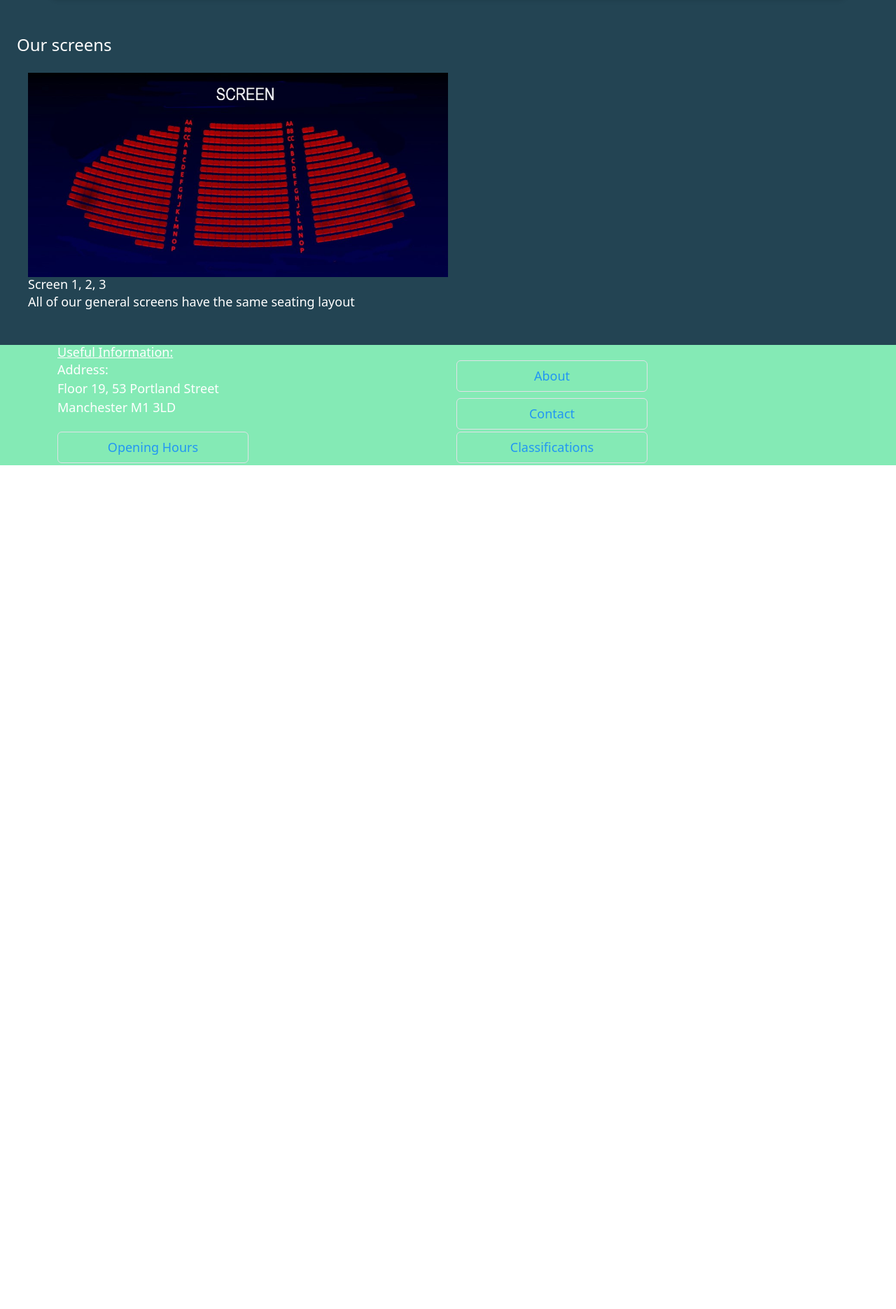
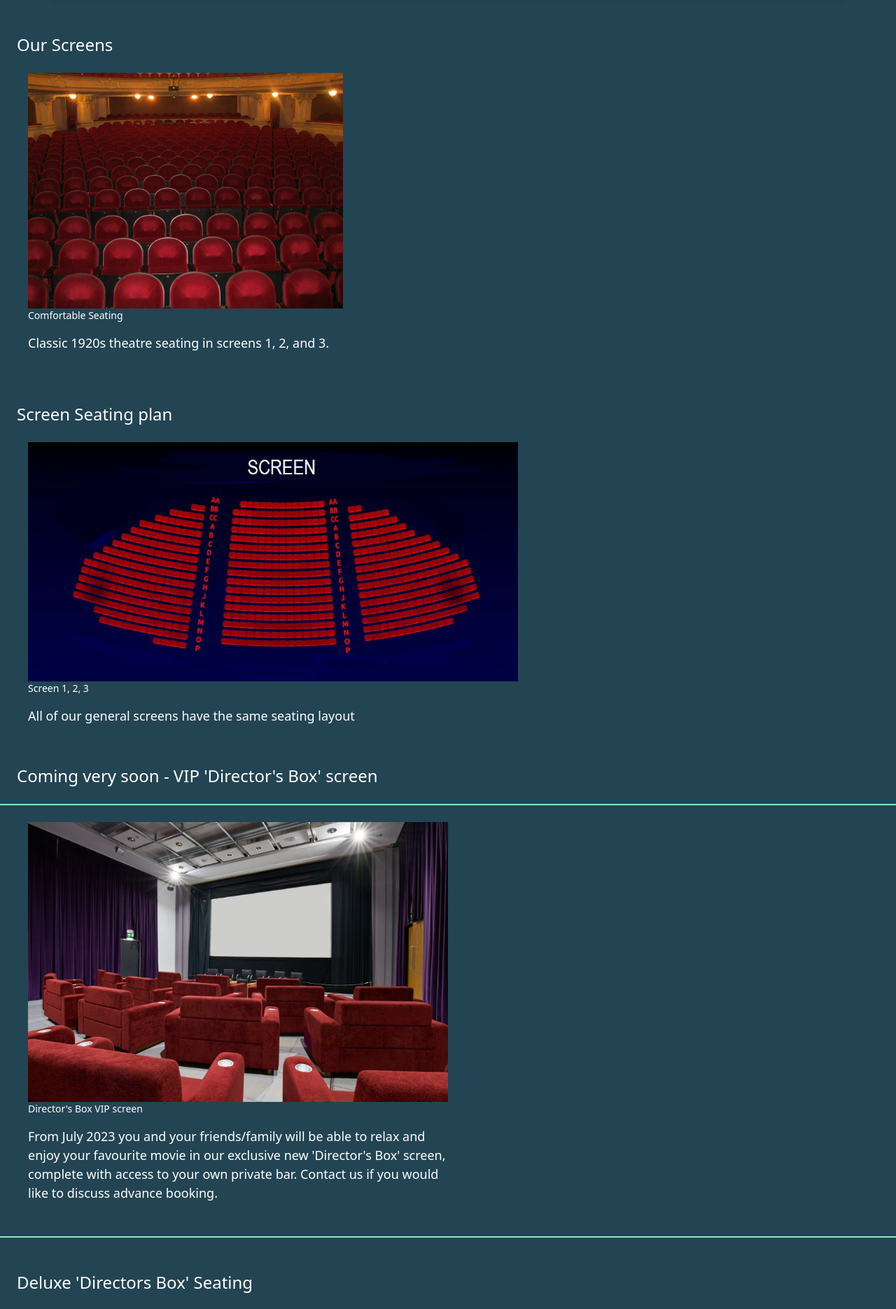
Before and after one commit to rcbcastillo/QA-Cinema, a React (Create React App) app in the folder frontend/: page /screens in a window 1280 px wide. Shown: the part 78-1949 px from the top of the page at 70% size. Before the commit the page ends 800 px from the top, so only its background shows below. Built offline with nearby package versions, Linux system fonts and the light colour scheme.

Commit message:
Screens page completed

```diff
--- a/frontend/src/Components/Screens.jsx
+++ b/frontend/src/Components/Screens.jsx
@@ -1,25 +1,81 @@
 import React from "react";
+import { Link } from "react-router-dom";
 import deluxeSeatPlan from "../assets/screenImages/deluxe-seat-plan.jpg";
 import stdSeatPlan from "../assets/screenImages/standard-seat-plan.jpg";
+import seatingImg from "../assets/screenImages/screen-seating.jpg";
+import deluxeSeatingImg from "../assets/screenImages/new-luxury-seating.jpg";
 
 const Screens = () => {
   return (
-    <div className="outer-panel-div">
-      <div className="pt-3 my-2 col-start-1 col-span-3">
-        <h4 className="custom-header">Our screens</h4>
+    <>
+      <div className="outer-panel-div">
+        <div className="pt-3 my-2 col-start-1 col-span-3">
+          <h4 className="custom-header">Our Screens</h4>
+          <article className="pl-10 mb-4">
+            <img
+              width="450"
+              height="500"
+              src={seatingImg}
+              alt="Cinema seating red velvet theatre chairs in an old cinema"
+            ></img>
+            <h6 className="text-sm">Comfortable Seating</h6>
+            <p className="py-3">
+              Classic 1920s theatre seating in screens 1, 2, and 3.
+            </p>
+          </article>
+        </div>
+      </div>
+      <div className="my-2 col-start-1 col-span-3">
+        <h4 className="custom-header">Screen Seating plan</h4>
         <article className="pl-10 mb-4">
           <img
+            width="700"
+            height="700"
             src={stdSeatPlan}
-            alt="Cineman Screen seating plan showing rows
+            alt="Cinema Screen seating plan showing rows
             AA to P in three sections"
           ></img>
-          <h6>Screen 1, 2, 3</h6>
-          <p className="pb-3">
+          <h6 className="text-sm">Screen 1, 2, 3</h6>
+          <p className="py-3">
             All of our general screens have the same seating layout
           </p>
         </article>
       </div>
-    </div>
+      <h4 className="custom-header">
+        Coming very soon - VIP 'Director's Box' screen
+      </h4>
+
+      <div className="outer-panel-div">
+        <div className="pt-3 my-2 col-start-1 col-span-3">
+          <article className="pl-10 mb-4">
+            <img
+              src={deluxeSeatingImg}
+              alt="modern wide reclining luxury armchair seats"
+            ></img>
+            <h6 className="text-sm">Director's Box VIP screen</h6>
+            <p className="py-3">
+              From July 2023 you and your friends/family will be able to relax
+              and enjoy your favourite movie in our exclusive new 'Director's
+              Box' screen, complete with access to your own private bar. <Link to="contact-form" className=""> Contact
+              us </Link> if you would like to discuss advance booking.
+            </p>
+          </article>
+        </div>
+      </div>
+      <div className="outer-panel-div">
+        <div className="pt-3 my-2 col-start-1 col-span-3">
+          <h4 className="custom-header">Deluxe 'Directors Box' Seating</h4>
+          <article className="pl-10 mb-4">
+            <img
+              src={deluxeSeatPlan}
+              alt="seating plan of 5 rows of 6 armchairs, screen at the front and bar at the back"
+            ></img>
+            <h6 className="text-sm">VIP Seating</h6>
+            <p className="py-3">Luxury and exclusive seating for 30 people, available for booking from July 2023</p>
+          </article>
+        </div>
+      </div>
+    </>
   );
 };
 
```
Also changed, not shown: frontend/src/assets/screenImages/deluxe-seat-plan.jpg (added), frontend/src/assets/screenImages/deluxe-seat-plan.png (deleted).
